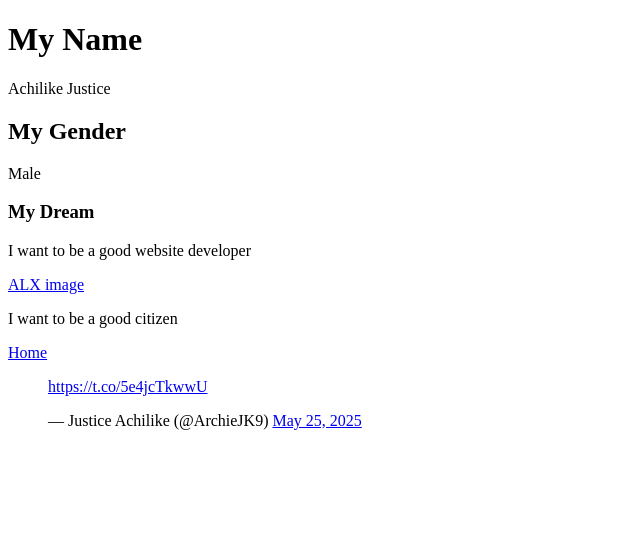
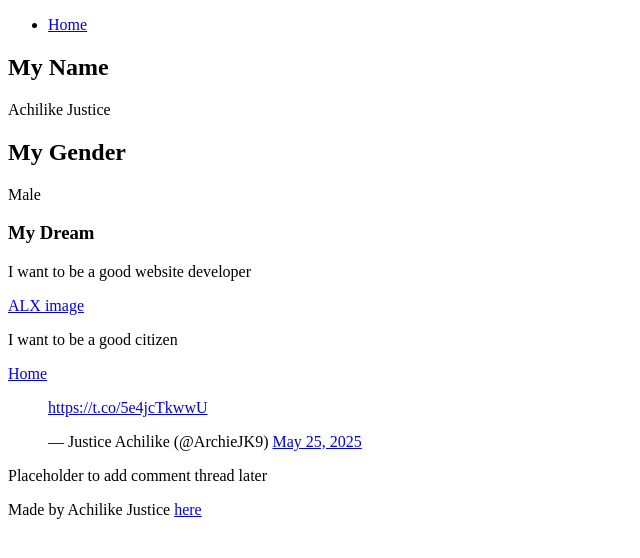
Before and after one commit to ArchieK9/My_First_Portfolio, a plain HTML site: page html_basic/tweets.html in a window 1280 px wide. Shown: the whole page, without its empty margins (0-640 px from the left). Drawn offline with Linux system fonts and the light colour scheme.

Commit message:
Add files via upload

```diff
--- a/html_basic/tweets.html
+++ b/html_basic/tweets.html
@@ -6,6 +6,19 @@
     <title>Index</title>
 </head>
 <body>
+
+    <header>
+        <nav>
+            <ul>
+                <li>
+                    <a href="./index.html">Home</a>
+                </li>
+            </ul>
+        </nav>
+    </header>
+
+    <main>
+        <article>
             <h1>My Name</h1>
             <p>Achilike Justice</p>
 
@@ -30,5 +43,19 @@
                 </a>
             </blockquote>
             <script async src="https://platform.twitter.com/widgets.js"></script>
+        </article>
+        <aside>
+            <p>
+                Placeholder to add comment thread later
+            </p>
+        </aside>
+    </main>
+
+    <footer>
+        <p>
+            Made by Achilike Justice <a href="https://x.com/ArchieJK9" target="_blank" rel="noopener">here</a>
+        </p>
+    </footer>
+
 </body>
 </html>
```
Also changed, not shown: html_basic/index.html (+28 -0 lines). Lines whose indentation alone changed are shown as unchanged.
